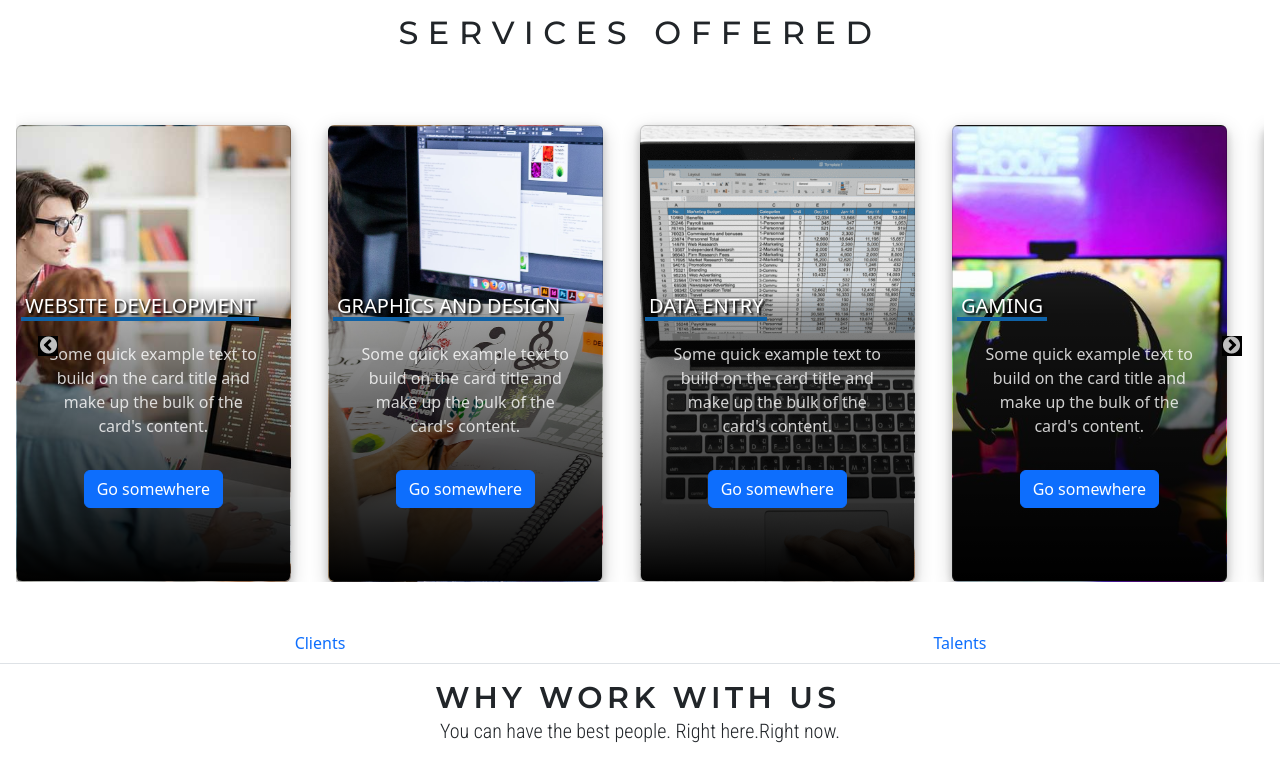
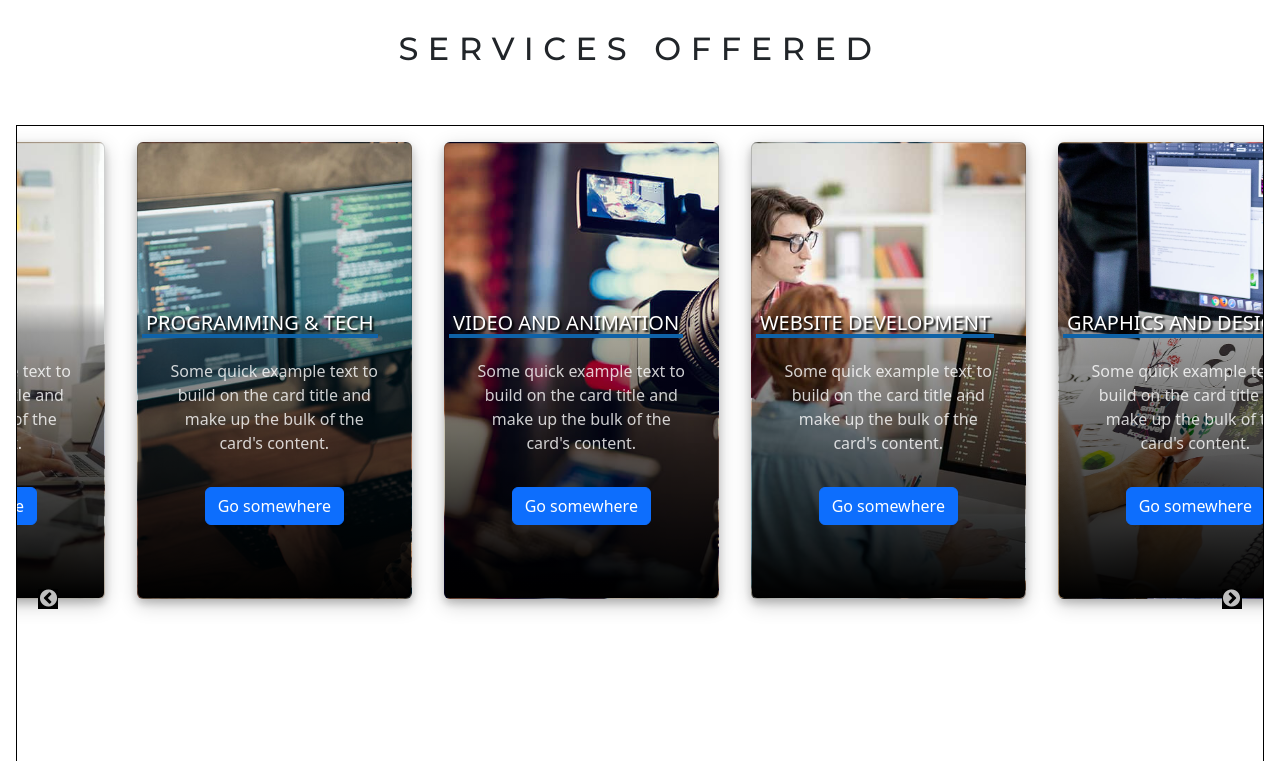
Before and after one commit to Aliibaabaa/capsproj, a React (Create React App) app: page / in a window 1280 px wide. Shown: the part 899-1660 px from the top of the page. Built offline with nearby package versions, Linux system fonts and the light colour scheme.

Commit message:
tried to fix the slides

```diff
--- a/src/components/cardgrid.js
+++ b/src/components/cardgrid.js
@@ -50,16 +50,17 @@ export default class Responsive extends Component {
 render() {
 
       var settings = {
-
       dots: false,
       infinite: true,
       slidesToShow: 4,
-      slidesToScroll: 1,
+      slidesToScroll: 4,
       // autoplay: true,
       speed: 1000,
       // autoplaySpeed: 2000,
       // cssEase: "linear",
-      margin:'auto',
+      centerMode: true,
+      gap:5,
+
       nextArrow: <SampleNextArrow />,
       prevArrow: <SamplePrevArrow />,
         responsive: [
@@ -90,19 +91,19 @@ render() {
         ]
       };
       return (
-        <div className="Div" >
+        <div className="Div" style ={{ margin:'1rem auto 0'}}>
           <div className="Services">
           <h2> SERVICES OFFERED </h2>
           </div>
-          <Slider className="SSlider" {...settings} style ={{ margin:'1rem auto 0'}}>
-          <div className="Div"><Card1 /></div>
-          <div className="Div"><Card2 /></div>
-          <div className="Div"><Card3 /></div>
-          <div className="Div"><Card4 /></div>
-          <div className="Div"><Card5 /></div>
-          <div className="Div"><Card6 /></div>
-          <div className="Div"><Card7 /></div>
-          <div className="Div"><Card9 /></div>
+          <Slider className="SSlider" {...settings} style ={{ display: 'flex',justifyContent: 'center'}}>
+          <div style ={{ marginTop:'1rem', marginRight:'auto', marginBottom:' 0'}} className="Div"><Card1 /></div>
+          <div style ={{ marginTop:'1rem', marginRight:'auto', marginBottom:' 0'}} className="Div"><Card2 /></div>
+          <div style ={{ marginTop:'1rem', marginRight:'auto', marginBottom:' 0'}} className="Div"><Card3 /></div>
+          <div style ={{ marginTop:'1rem', marginRight:'auto', marginBottom:' 0'}} className="Div"><Card4 /></div>
+          <div style ={{ marginTop:'1rem', marginRight:'auto', marginBottom:' 0'}} className="Div"><Card5 /></div>
+          <div style ={{ marginTop:'1rem', marginRight:'auto', marginBottom:' 0'}} className="Div"><Card6 /></div>
+          <div style ={{ marginTop:'1rem', marginRight:'auto', marginBottom:' 0'}} className="Div"><Card7 /></div>
+          <div style ={{ marginTop:'1rem', marginRight:'auto', marginBottom:' 0'}} className="Div"><Card9 /></div>
           </Slider>
           </div>
       );
--- a/src/components/css/cardsu.css
+++ b/src/components/css/cardsu.css
@@ -7,7 +7,7 @@
     transition:transform 500ms ease;
     box-shadow: 0 4px 8px 0 #00000033, 0 6px 20px 0 #00000030;
     height: 50ch;
-
+    margin-right: 10rem;
 
 }
 
--- a/src/components/css/slick.css
+++ b/src/components/css/slick.css
@@ -1,7 +1,9 @@
 @import url('https://fonts.googleapis.com/css2?family=Architects+Daughter&family=Fredoka+One&family=Montserrat:ital,wght@0,100;0,200;0,300;0,400;0,500;0,600;0,700;1,100;1,200;1,300;1,400;1,500;1,600;1,700&family=Oswald:wght@200;300;400;500;600&family=Roboto+Condensed:ital,wght@0,300;0,400;0,700;1,300;1,400;1,700&family=Roboto:ital,wght@0,100;0,300;0,400;0,500;0,700;1,100;1,300;1,400;1,500;1,700&family=Special+Elite&display=swap');
 
 .slide {
-    margin:auto;left:auto;}
+    /* margin:auto;left:auto; */
+    margin:1rem auto 0 ;
+}
  .Div{
     margin:1rem auto 0 ;}
 
@@ -18,12 +20,24 @@
     font-weight: 800;
     font-family: 'Montserrat', sans-serif;
 }
+  /* the slides */
+  .slick-slide {
+    margin:0 10px;
+}
 
+/* the parent */
+.slick-list {
+    width: 100%;
+    justify-content:center;
+    border: 1px solid black;
+    margin:0 -10px;
+}
 .SSlider{
     /* justify-content: center; */
     /* margin:auto;left:3.5rem; */
     /* border: 1px solid black; */
     padding: 1rem;
+    margin:1rem auto 0 ;
 }
 .slick-prev {
     left: 3% !important;
--- a/src/index.js
+++ b/src/index.js
@@ -11,6 +11,7 @@ root.render(
   </React.StrictMode>
 );
 
+
 // If you want to start measuring performance in your app, pass a function
 // to log results (for example: reportWebVitals(console.log))
 // or send to an analytics endpoint. Learn more: https://bit.ly/CRA-vitals
```
